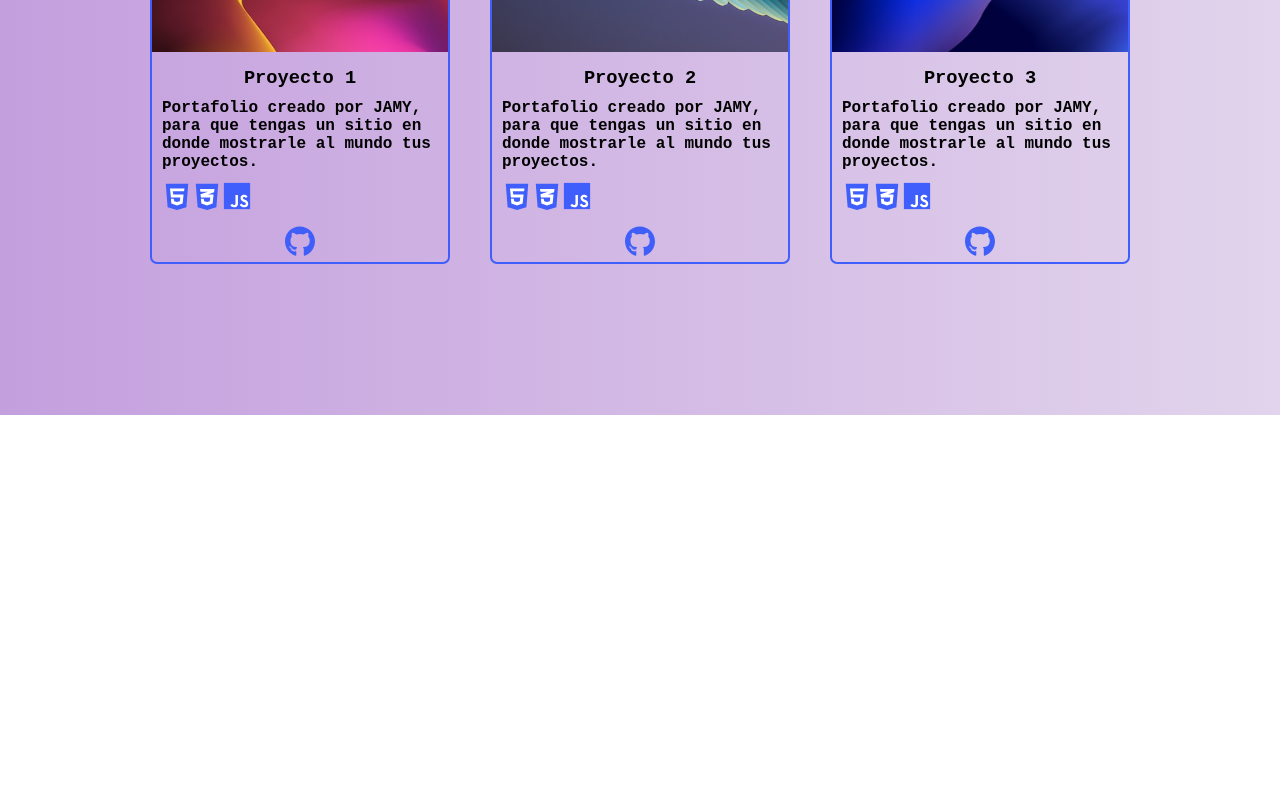
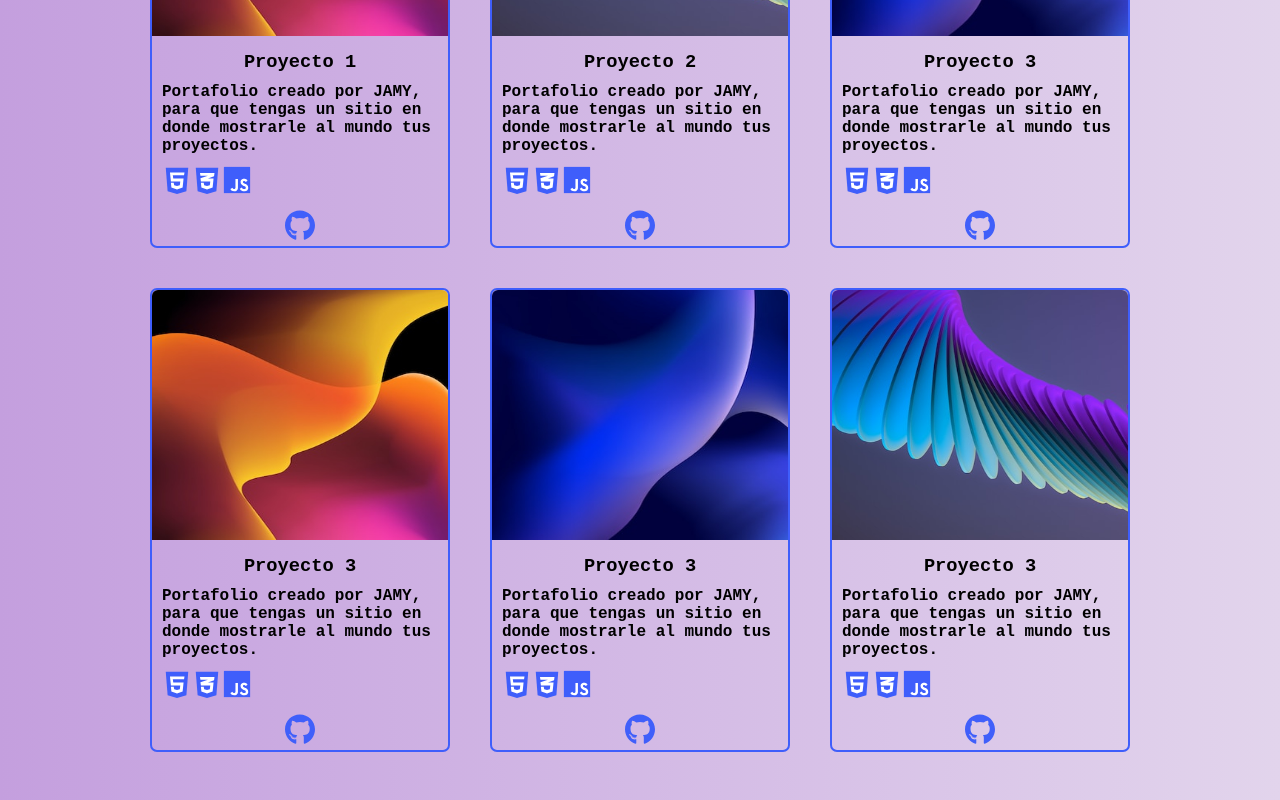
Before and after one commit to MINOTAURO18/Portafolio-Plantilla-React, a React (Vite) app: page /Portafolio-Plantilla-React/proyectos in a window 1280 px wide. Shown: the part 385-1185 px from the top of the page. Before the commit the page ends 800 px from the top, so only its background shows below. Built offline with nearby package versions, Linux system fonts and the light colour scheme.

Commit message:
secciones

```diff
--- a/src/Inicio/Inicio.jsx
+++ b/src/Inicio/Inicio.jsx
@@ -15,7 +15,7 @@ const Inicio = () => {
 
             <div className={styles.botones}>
 
-                <h2>John Alexander Muñoz</h2>
+                <h2>Ingresa Tu Nombre</h2>
                 <div>
                    <a href="#">GMAIL</a>
                    <a href="#">CV</a>
--- a/src/Inicio/Inicio.module.css
+++ b/src/Inicio/Inicio.module.css
@@ -74,7 +74,7 @@ h1, h2 {
 }
 
 .botones div a {
-   color: #fc466b;
+    color: #fc466b;
     width: 140px;
     height: 45px;
     text-decoration: none;
@@ -88,9 +88,18 @@ h1, h2 {
     -moz-border-radius: 10px;
     -ms-border-radius: 10px;
     -o-border-radius: 10px;
+    -webkit-transition:all 0.2s ease-in-out;
+    -moz-transition:all 0.2s ease-in-out;
+    -ms-transition:all 0.2s ease-in-out;
+    -o-transition:all 0.2s ease-in-out;
 }
 
 .botones div a:hover{
+    transition:all 0.2s ease-in-out;
     background:linear-gradient(180deg, #3f5efb, #fc466b) ;
     color: white;
+    -webkit-transition:all 0.2s ease-in-out;
+    -moz-transition:all 0.2s ease-in-out;
+    -ms-transition:all 0.2s ease-in-out;
+    -o-transition:all 0.2s ease-in-out;
 }
--- a/src/Proyectos/Proyectos.jsx
+++ b/src/Proyectos/Proyectos.jsx
@@ -28,6 +28,31 @@ const Proyectos = () => {
 
       {
         image:[img4],
+        name:'Proyecto 3',
+        descrip:'Portafolio creado por JAMY, para que tengas un sitio en donde mostrarle al mundo tus proyectos.',
+        tecno:[html,css,js],
+        url:'https://github.com/MINOTAURO18/Portafolio-Plantilla-React',
+      },
+
+      {
+        image:[img2],
+        name:'Proyecto 3',
+        descrip:'Portafolio creado por JAMY, para que tengas un sitio en donde mostrarle al mundo tus proyectos.',
+        tecno:[html,css,js],
+        url:'https://github.com/MINOTAURO18/Portafolio-Plantilla-React',
+      },
+
+      {
+        image:[img4],
+        name:'Proyecto 3',
+        descrip:'Portafolio creado por JAMY, para que tengas un sitio en donde mostrarle al mundo tus proyectos.',
+        tecno:[html,css,js],
+        url:'https://github.com/MINOTAURO18/Portafolio-Plantilla-React',
+      },
+
+
+      {
+        image:[img3],
         name:'Proyecto 3',
         descrip:'Portafolio creado por JAMY, para que tengas un sitio en donde mostrarle al mundo tus proyectos.',
         tecno:[html,css,js],
--- a/src/Proyectos/Proyectos.module.css
+++ b/src/Proyectos/Proyectos.module.css
@@ -1,10 +1,10 @@
 .Proyectos{
     width: 85%;
-    height: 92vh;
+    height: auto;
     margin: auto;
     display: flex;
     flex-direction: column;
-    padding: 8vh 0;
+    padding: 6vh 0;
 }
 
 .Proyectos h2{
--- a/src/SobreMi/SobreMi.jsx
+++ b/src/SobreMi/SobreMi.jsx
@@ -5,7 +5,7 @@ const SobreMi = () => {
         <section className={styles.SobreMi}>
            <article className={styles.intro}>
                 <div className={styles.img}></div>
-                <p>Hola ¿Que tal?, Me llamo John Alexander Muñoz Yepez de Medellin-Colombia. Amante de la tecnología y los deportes, de este ultimo es de donde adquirí mi disciplina y constancia, ya que creo, que los deportes son la manera mas eficaz de desarrollar estas cualidades.</p>
+                <p>Lorem, ipsum dolor sit amet consectetur adipisicing elit. Ducimus, quis vitae eaque enim deserunt soluta animi culpa officiis veniam qui. Possimus et voluptatibus soluta quia rerum cumque ea numquam odio</p>
                 <div className={styles.adornos}>
                 <div></div>
                 <div></div>
--- a/src/SobreMi/SobreMi.module.css
+++ b/src/SobreMi/SobreMi.module.css
@@ -2,7 +2,6 @@
     width: 85%;
     height: 92vh;
     margin: auto;
-    padding: 10vh 0;
     display: grid;
     justify-content: center;
     align-items: center;
@@ -17,10 +16,9 @@
 }
 .SobreMi .intro .img {
     margin: auto;
-    background: rgb(223, 3, 204);
     width: 250px;
     height: 250px;
-    border: 2px solid turquoise;
+    border: 4px solid rgb(223, 3, 204);
     border-radius: 50%;
     -webkit-border-radius: 50%;
     -moz-border-radius: 50%;
@@ -52,5 +50,17 @@
 .SobreMi .edu{
     display: flex;
     flex-direction: column;
-    align-items: flex-end;
+    gap: 20px;
 }
+
+.SobreMi .edu div{
+    min-width: 310px;
+    border: 2px solid black;
+    border-radius: 10px;
+    width: 80%;
+    height: 80px;
+    display: flex;
+    flex-direction: column;
+    justify-content: center;
+    align-items: center ;
+}
```
